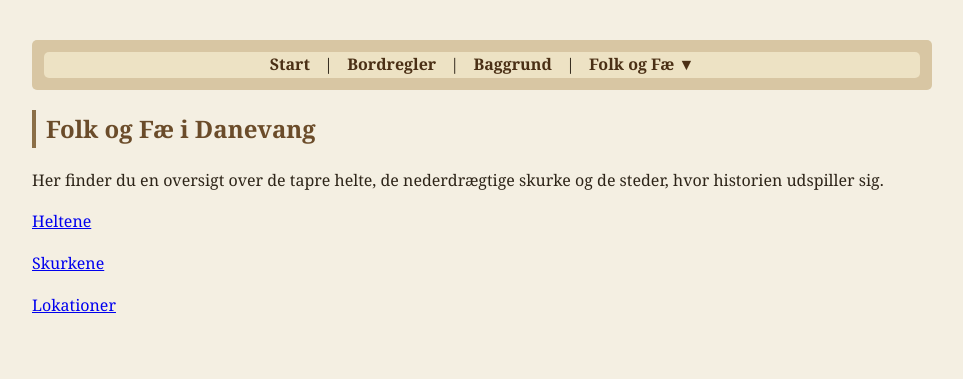
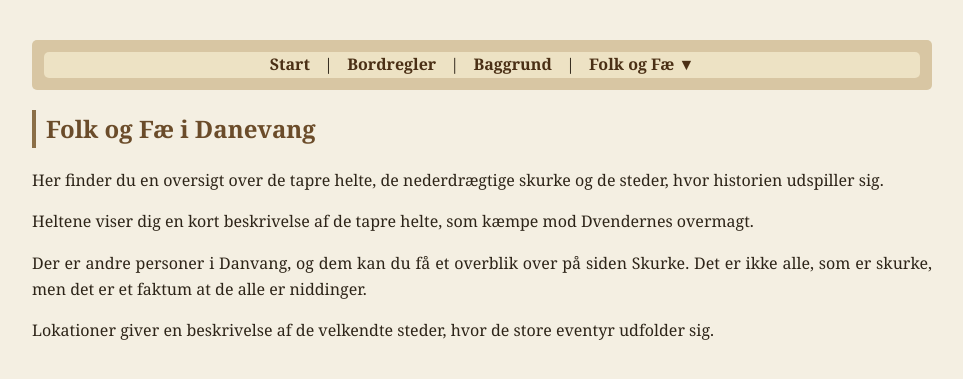
Before and after one commit to Stoffer75/den2side.dk, a Jekyll site: the page built from karakterer.html, in a window 1280 px wide. Shown: the top 379 px of the page, without its empty margins (158-1121 px from the left). Built offline with Jekyll 4.4.1, drawn with Linux system fonts in a browser that asks for light colours.

Commit message:
Update karakterer.html

```diff
--- a/karakterer.html
+++ b/karakterer.html
@@ -6,6 +6,13 @@ title: Danevang
 <p>
 Her finder du en oversigt over de tapre helte, de nederdrægtige skurke og de steder, hvor historien udspiller sig.</p>
 
-<p></p><a href="karakterer/pc.html">Heltene</a></p>
-<p><a href="karakterer/npc.html">Skurkene</a></p>
-<p><a href="karakterer/steder.html">Lokationer</a></p>
+<p>Heltene viser dig en kort beskrivelse af de tapre helte, som kæmpe mod Dvendernes overmagt.</p>
+
+<p></p>
+
+<p>Der er andre personer i Danvang, og dem kan du få et overblik over på siden Skurke.
+  Det er ikke alle, som er skurke, men det er et faktum at de alle er niddinger.</p>
+
+<p></p>
+
+<p>Lokationer giver en beskrivelse af de velkendte steder, hvor de store eventyr udfolder sig.</a></p>
```
